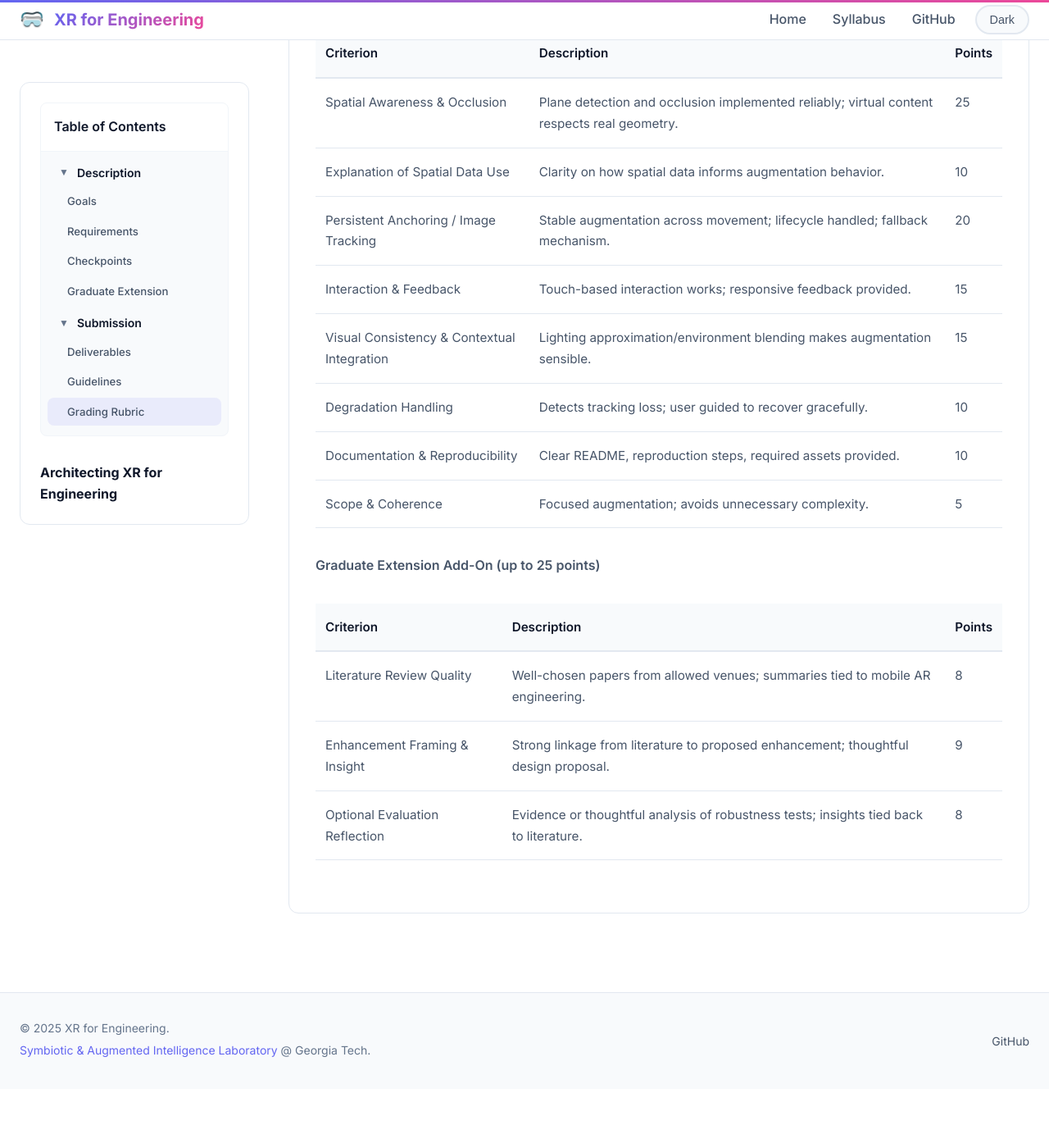
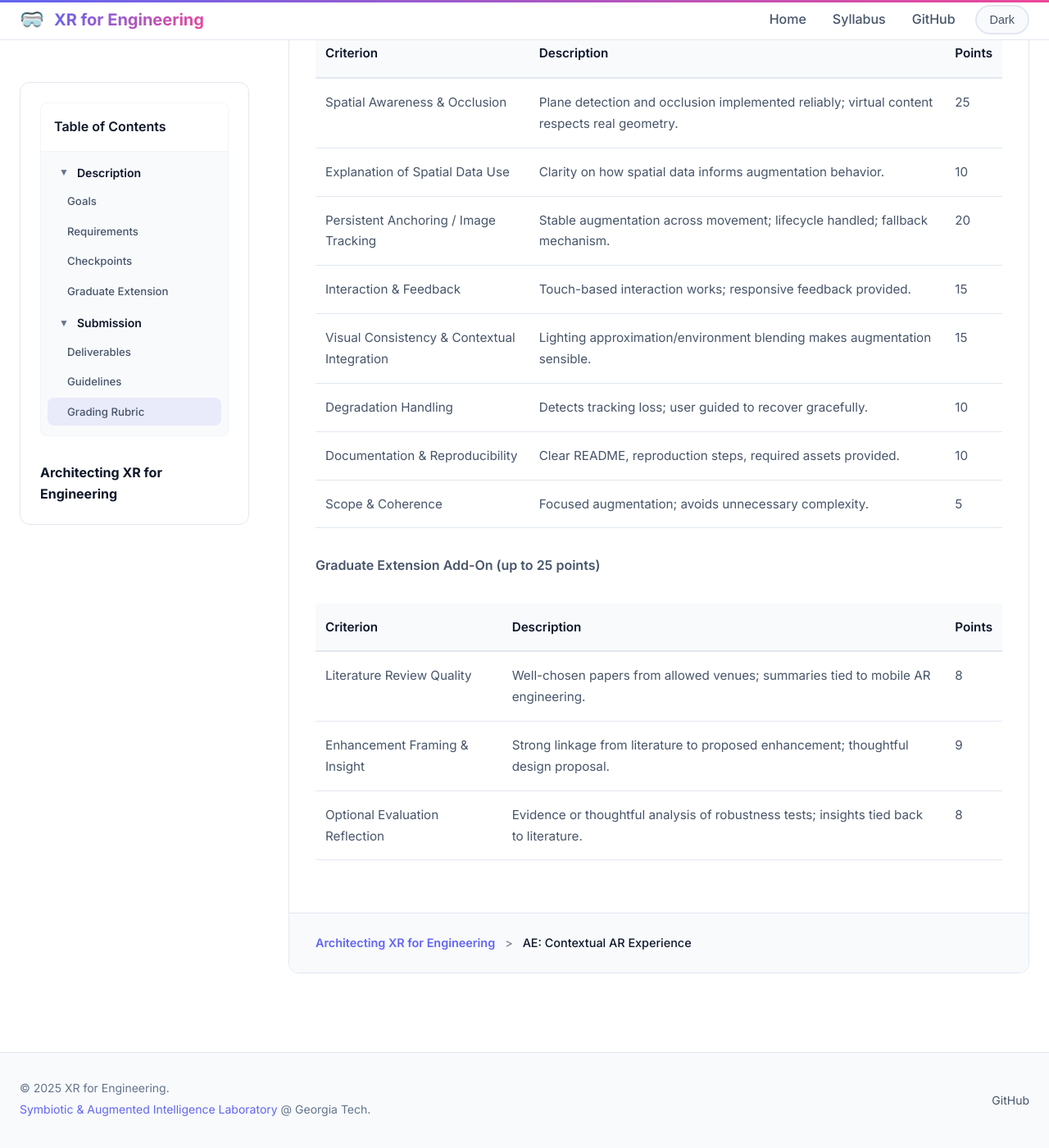
Before and after one commit to akhilaji14/XRE2, a Jekyll site: the page built from Assignment E.md, in a window 1280 px wide and 1400 px high, scrolled down 3659 px. Shown: the whole window at 82% size. Built offline with Jekyll 4.4.1, drawn with Linux system fonts in a browser that asks for light colours; before the commit the page ends 4987 px from its top, so only the background shows below that.

Commit message:
breadcrumb

```diff
--- a/_layouts/page.html
+++ b/_layouts/page.html
@@ -53,48 +53,13 @@ layout: default
                         {{ content }}
                     </div>
 
-                    <!-- Page Navigation -->
-                    <nav class="page-nav">
-                        {% assign current_section = page.title | slice: 0, 1 %}
-                        {% for section in site.nav_sections %}
-                            {% if section.prefix == current_section %}
-                                {% assign section_pages = section.pages %}
-                                {% for page_name in section_pages %}
-                                    {% assign page_file = page_name | append: '.md' %}
-                                    {% for doc in site.docs %}
-                                        {% if doc.name == page_file and doc.url == page.url %}
-                                            {% assign current_index = forloop.index0 %}
-                                            {% break %}
-                                        {% endif %}
-                                    {% endfor %}
-                                {% endfor %}
-
-                                {% if current_index > 0 %}
-                                    {% assign prev_page_name = section_pages[current_index-1] | append: '.md' %}
-                                    {% for doc in site.docs %}
-                                        {% if doc.name == prev_page_name %}
-                                        <a href="{{ doc.url | relative_url }}" class="page-nav-link prev">
-                                            <span class="nav-label">Previous</span>
-                                            <span class="nav-title">{{ doc.title }}</span>
-                                        </a>
-                                        {% endif %}
-                                    {% endfor %}
-                                {% endif %}
-
-                                {% assign next_index = current_index | plus: 1 %}
-                                {% if next_index < section_pages.size %}
-                                    {% assign next_page_name = section_pages[next_index] | append: '.md' %}
-                                    {% for doc in site.docs %}
-                                        {% if doc.name == next_page_name %}
-                                        <a href="{{ doc.url | relative_url }}" class="page-nav-link next">
-                                            <span class="nav-label">Next</span>
-                                            <span class="nav-title">{{ doc.title }}</span>
-                                        </a>
-                                        {% endif %}
-                                    {% endfor %}
-                                {% endif %}
-                            {% endif %}
-                        {% endfor %}
+                    <!-- Breadcrumb Navigation -->
+                    <nav class="breadcrumb-nav">
+                        <div class="breadcrumb-content">
+                            <span class="breadcrumb-section"></span>
+                            <span class="breadcrumb-separator">></span>
+                            <span class="breadcrumb-page"></span>
+                        </div>
                     </nav>
                 </article>
             </div>
--- a/assets/css/style.scss
+++ b/assets/css/style.scss
@@ -589,7 +589,7 @@ body {
 // Improved Table of Contents
 .toc {
   margin-bottom: 2rem;
-  max-height: 60vh;
+  max-height: calc(100vh - 200px); /* Make TOC as tall as possible */
   overflow-y: auto;
   overflow-x: hidden;
   border-radius: var(--radius);
@@ -1078,10 +1078,40 @@ ul.toc-sublist-2 {
   }
 }
 
+// Breadcrumb Navigation
+.breadcrumb-nav {
+  border-top: 1px solid var(--border);
+  padding: 1.5rem 2rem;
+  background: var(--bg-secondary);
+}
+
+.breadcrumb-content {
+  display: flex;
+  align-items: center;
+  gap: 0.75rem;
+  font-size: 0.9rem;
+  color: var(--text-secondary);
+}
+
+.breadcrumb-section {
+  font-weight: 600;
+  color: var(--primary);
+}
+
+.breadcrumb-separator {
+  color: var(--text-muted);
+  font-weight: 400;
+}
+
+.breadcrumb-page {
+  color: var(--text-primary);
+  font-weight: 500;
+}
+
 // Mobile responsiveness
 @media (max-width: 1024px) {
   .toc {
-    max-height: 40vh;
+    max-height: 50vh; /* Taller on tablet */
   }
 }
 
@@ -1135,7 +1165,7 @@ ul.toc-sublist-2 {
   }
 
   .toc {
-    max-height: 30vh;
+    max-height: 40vh; /* Keep reasonable height on mobile */
   }
 
   .toc-link {
--- a/assets/js/main.js
+++ b/assets/js/main.js
@@ -64,6 +64,8 @@ document.addEventListener('DOMContentLoaded', function() {
 
     // Generate table of contents
     generateTableOfContents();
+    // Update breadcrumb navigation
+    updateBreadcrumb();
     // Scroll progress indicator
     createScrollProgress();
     // Add copy buttons to code blocks
@@ -312,3 +314,38 @@ function enhanceBlockquotes() {
         }
     });
 }
+
+// Update breadcrumb navigation
+function updateBreadcrumb() {
+    const breadcrumbSection = document.querySelector('.breadcrumb-section');
+    const breadcrumbPage = document.querySelector('.breadcrumb-page');
+
+    if (!breadcrumbSection || !breadcrumbPage) return;
+
+    const pageTitle = document.querySelector('.page-title')?.textContent || document.title;
+
+    // Map section prefixes to section names
+    const sectionMap = {
+        'A': 'Architecting XR for Engineering',
+        'B': 'Building Real-Time 3D Worlds',
+        'C': 'C# for Custom XR Experiences',
+        'D': 'Developing Virtual Worlds in VR',
+        'E': 'Enriching Reality Through AR',
+        'P': 'XRE Capstone Team Project'
+    };
+
+    // Extract section prefix from page title
+    const sectionPrefix = pageTitle.charAt(0);
+    const sectionName = sectionMap[sectionPrefix];
+
+    if (sectionName) {
+        breadcrumbSection.textContent = sectionName;
+        breadcrumbPage.textContent = pageTitle;
+    } else {
+        // Hide breadcrumb if not a section page
+        const breadcrumbNav = document.querySelector('.breadcrumb-nav');
+        if (breadcrumbNav) {
+            breadcrumbNav.style.display = 'none';
+        }
+    }
+}
```
